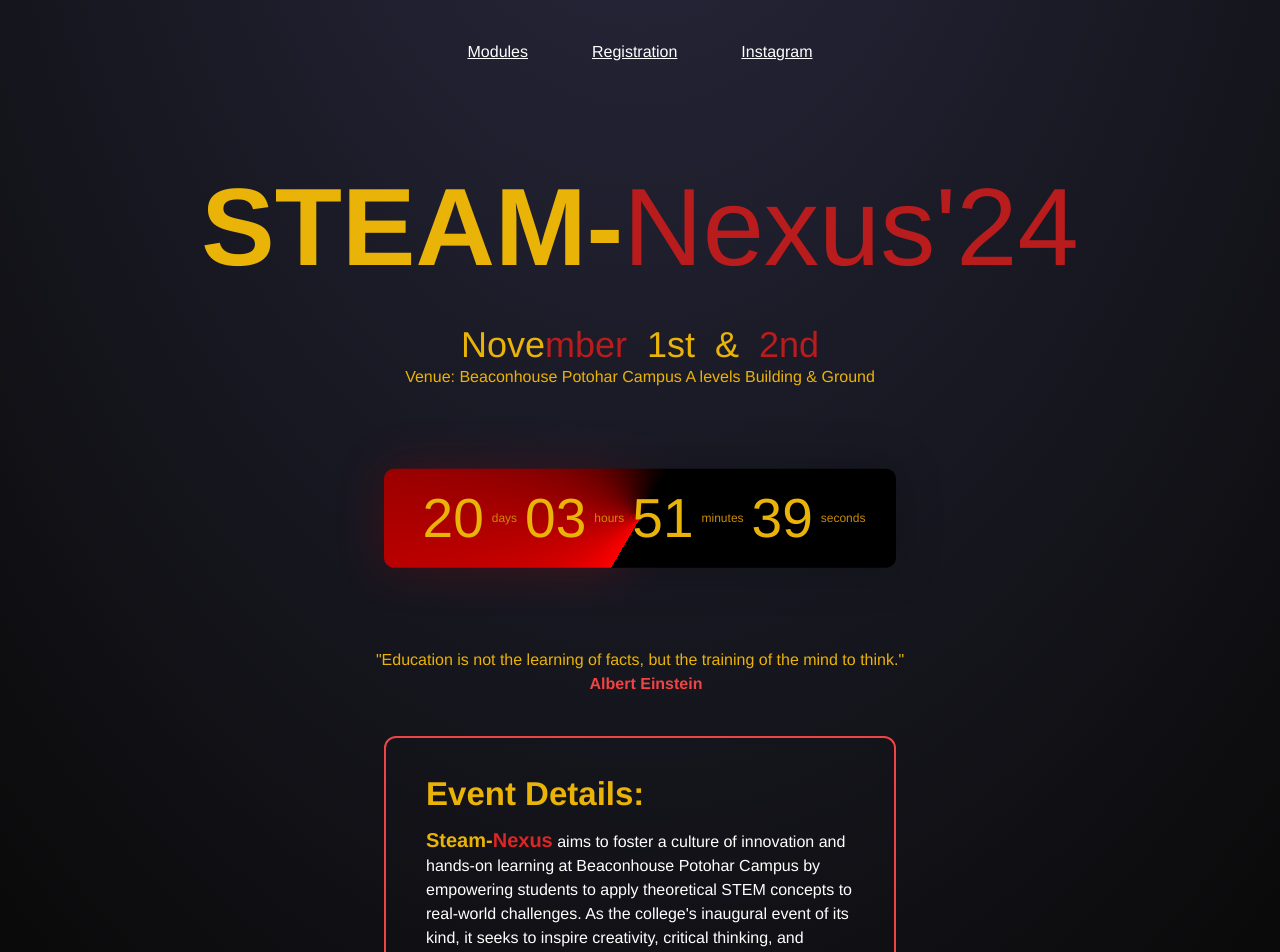
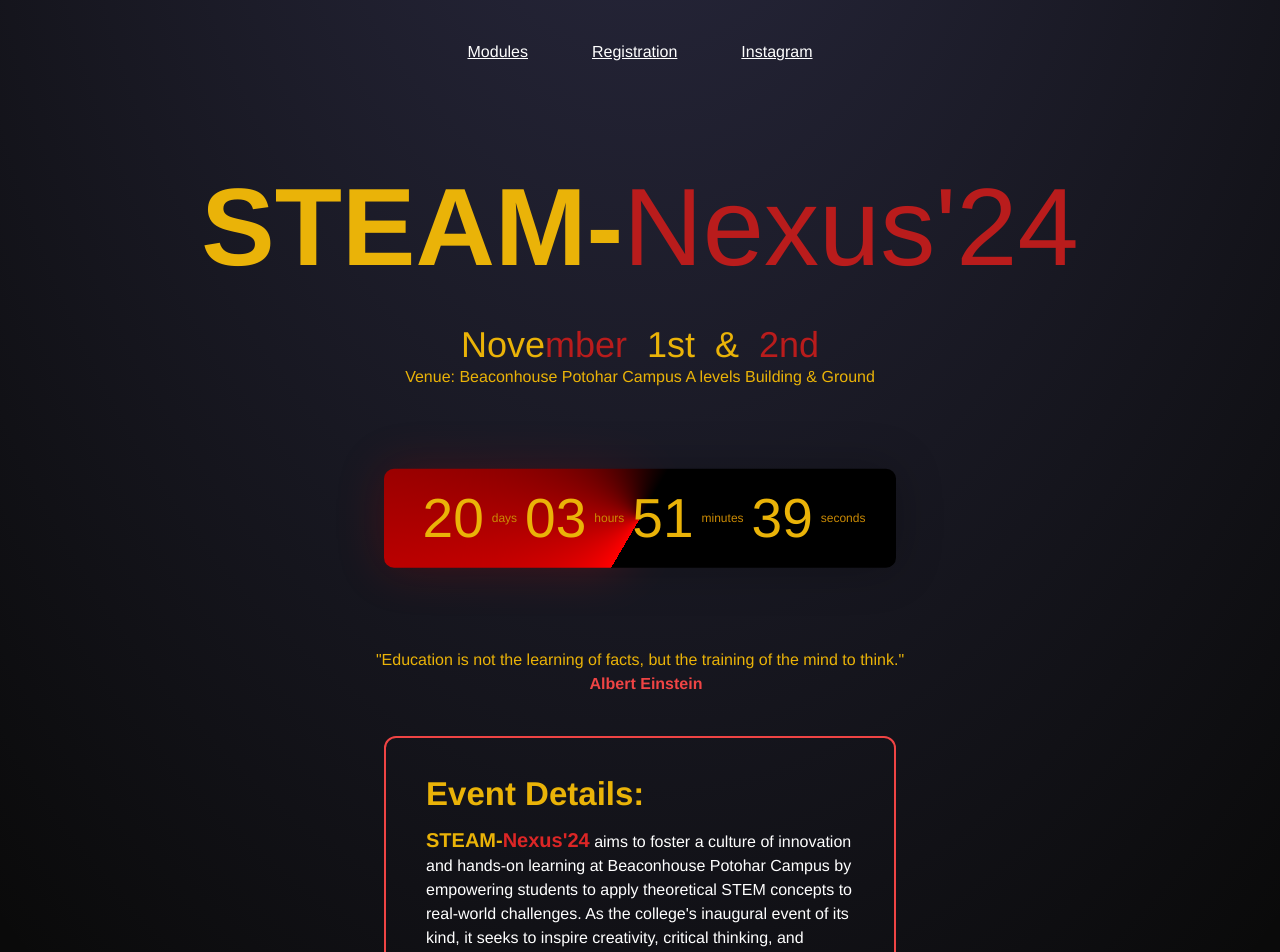
Before and after one commit to sKzAy/steam-nexus, a Next.js app: page / in a window 1280 px wide. Shown: the top 952 px of the page. Built offline with nearby package versions, Linux system fonts and the light colour scheme.

Commit message:
more name

```diff
--- a/components/main.js
+++ b/components/main.js
@@ -22,7 +22,7 @@ const MainContent = () => {
         </p><p className=' text-center font-bold text-red-500 pl-3'>Albert Einstein</p></div>
     </div>
     <div data-aos="fade-up" className="about-event flex1   ">
-    <div className="details-div text-white border-2 border-red-500 rounded-xl p-10"><h2 className='font-extrabold text-2xl text-yellow-500 pb-4 size-large'>Event Details:</h2><p className='size-small'><b className='font-extrabold text-xl text-yellow-500'>Steam-</b><b className='font-extrabold text-xl text-red-600'>Nexus</b> aims to foster a culture of innovation and hands-on learning at Beaconhouse Potohar Campus by empowering students to apply theoretical STEM concepts to real-world challenges. As the college&apos;s inaugural event of its kind, it seeks to inspire creativity, critical thinking, and collaboration, preparing a new generation of problem-solvers for a dynamic technological landscape. Collaborating with professionals from organizations like NICAT and the NUST Science Society, the fest will offer interactive workshops, challenges, and competitions that encourage deep thinking and innovative application of knowledge, embodying the philosophy that true education transcends rote memorization.</p></div></div>
+    <div className="details-div text-white border-2 border-red-500 rounded-xl p-10"><h2 className='font-extrabold text-2xl text-yellow-500 pb-4 size-large'>Event Details:</h2><p className='size-small'><b className='font-extrabold text-xl text-yellow-500'>STEAM-</b><b className='font-extrabold text-xl text-red-600'>Nexus'24</b> aims to foster a culture of innovation and hands-on learning at Beaconhouse Potohar Campus by empowering students to apply theoretical STEM concepts to real-world challenges. As the college&apos;s inaugural event of its kind, it seeks to inspire creativity, critical thinking, and collaboration, preparing a new generation of problem-solvers for a dynamic technological landscape. Collaborating with professionals from organizations like NICAT and the NUST Science Society, the fest will offer interactive workshops, challenges, and competitions that encourage deep thinking and innovative application of knowledge, embodying the philosophy that true education transcends rote memorization.</p></div></div>
     <div id='modules' className='h-0 w-0'></div>
     <Modules/>
     <Registration/>
```
